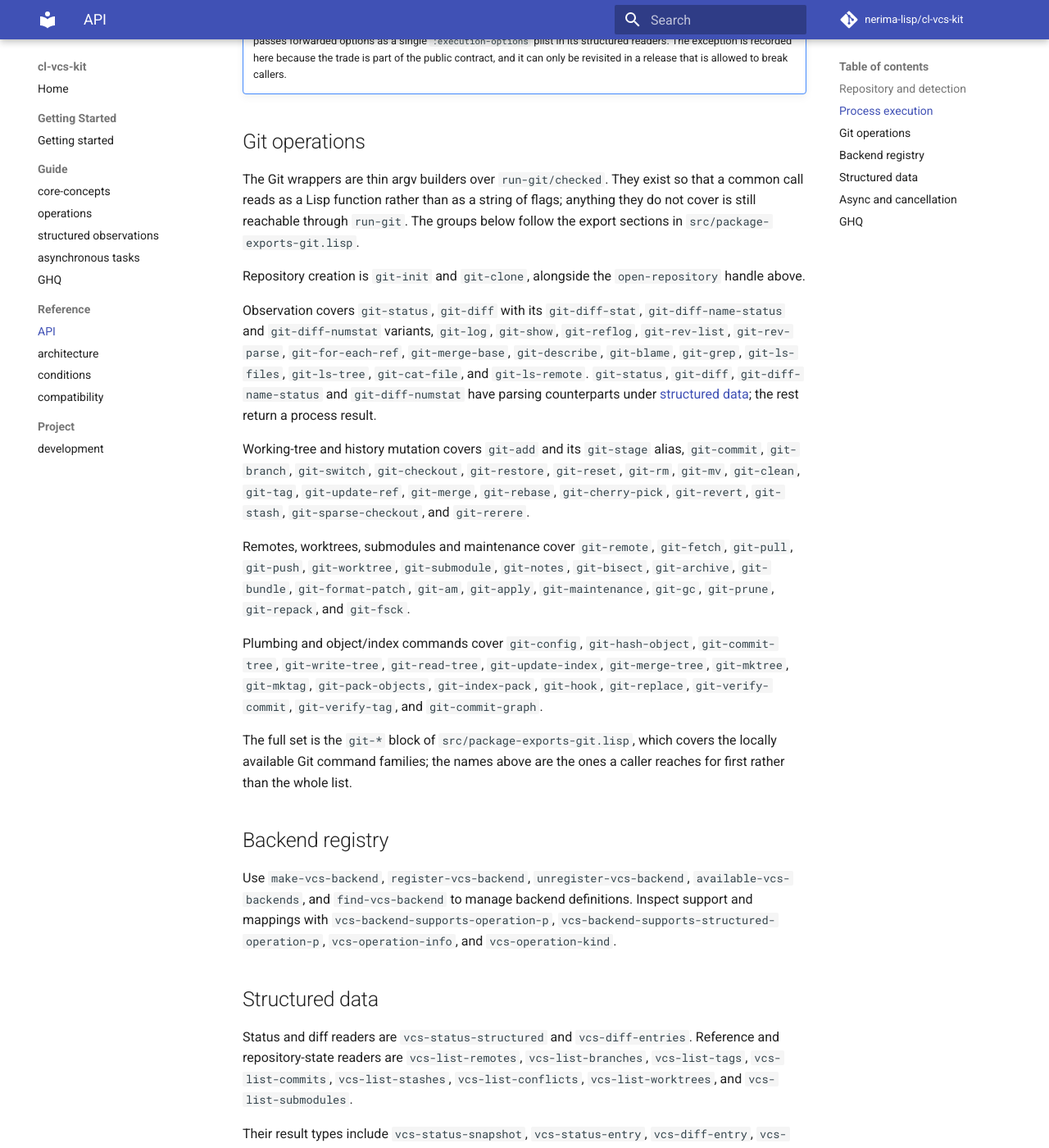
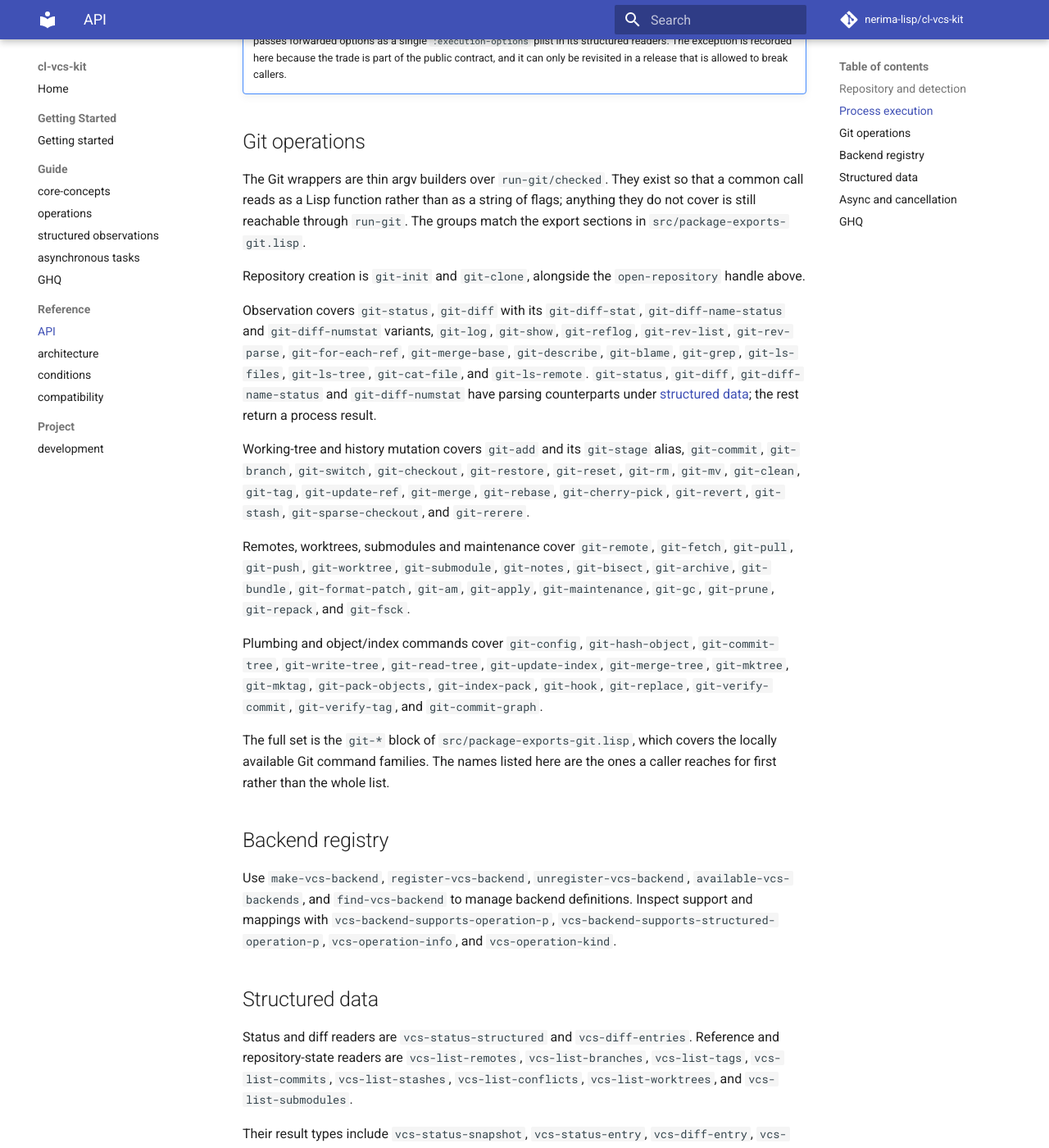
Before and after one commit to nerima-lisp/cl-vcs-kit, an MkDocs documentation site: the page built from docs/src/reference/api.md, in a window 1280 px wide and 1400 px high, scrolled down 1801 px. Shown: the whole window at 82% size. Built offline with MkDocs 1.6.1 and Material for MkDocs 9.7.7, drawn with Linux system fonts in a browser that asks for light colours; comment, search, counter and statistics services are not loaded.

Commit message:
docs: remove reference navigation meta prose

```diff
--- a/docs/src/reference/api.md
+++ b/docs/src/reference/api.md
@@ -87,7 +87,7 @@ Typed failures are grouped by family in [conditions](conditions.md).
 The Git wrappers are thin argv builders over `run-git/checked`. They exist so
 that a common call reads as a Lisp function rather than as a string of flags;
 anything they do not cover is still reachable through `run-git`. The groups
-below follow the export sections in `src/package-exports-git.lisp`.
+match the export sections in `src/package-exports-git.lisp`.
 
 Repository creation is `git-init` and `git-clone`, alongside the
 `open-repository` handle above.
@@ -119,8 +119,8 @@ Plumbing and object/index commands cover `git-config`, `git-hash-object`,
 `git-verify-tag`, and `git-commit-graph`.
 
 The full set is the `git-*` block of `src/package-exports-git.lisp`, which
-covers the locally available Git command families; the names above are the
-ones a caller reaches for first rather than the whole list.
+covers the locally available Git command families. The names listed here are
+the ones a caller reaches for first rather than the whole list.
 
 ## Backend registry
 
```
Also changed, not shown: docs/src/reference/conditions.md (+1 -1 lines).
